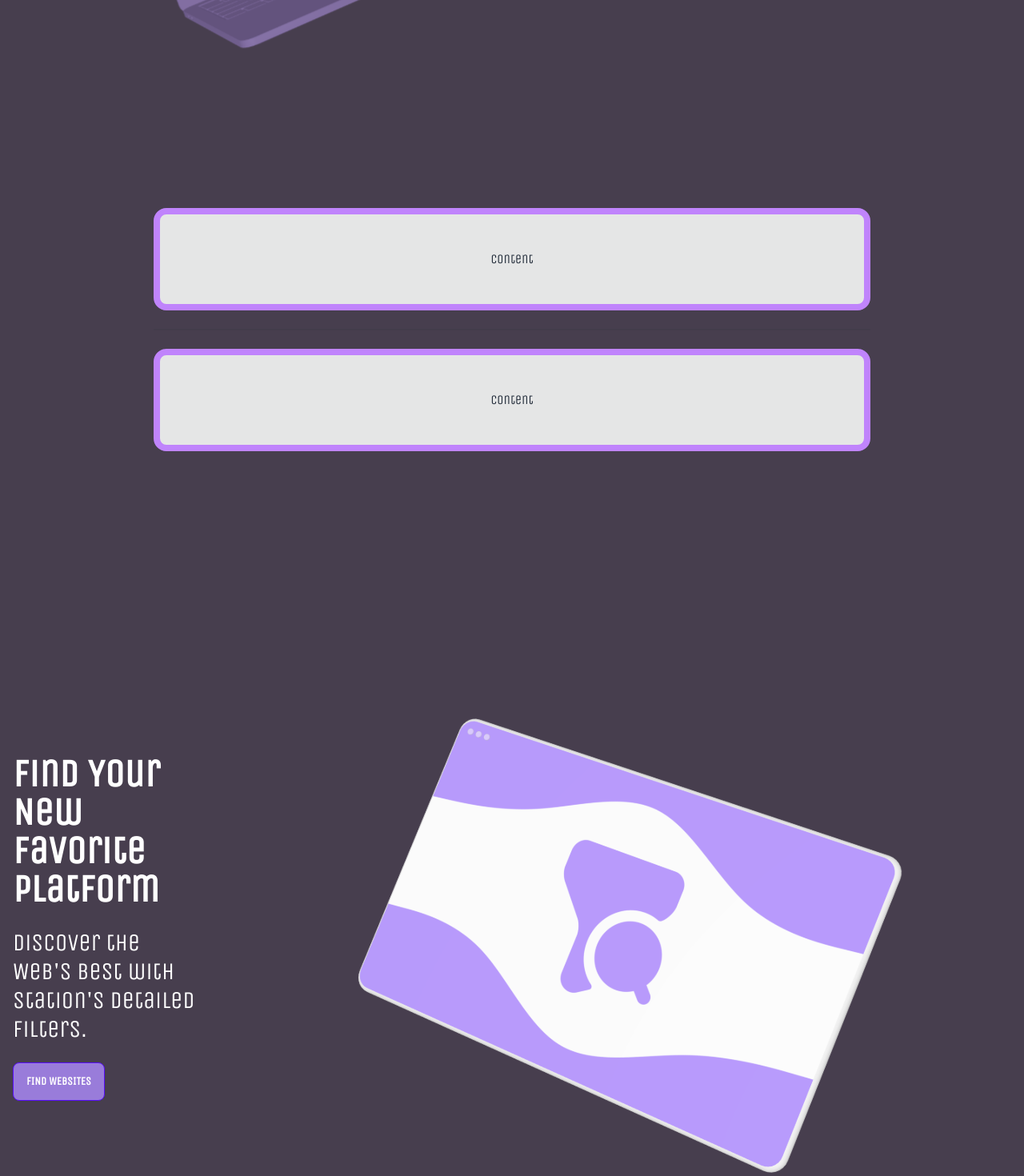
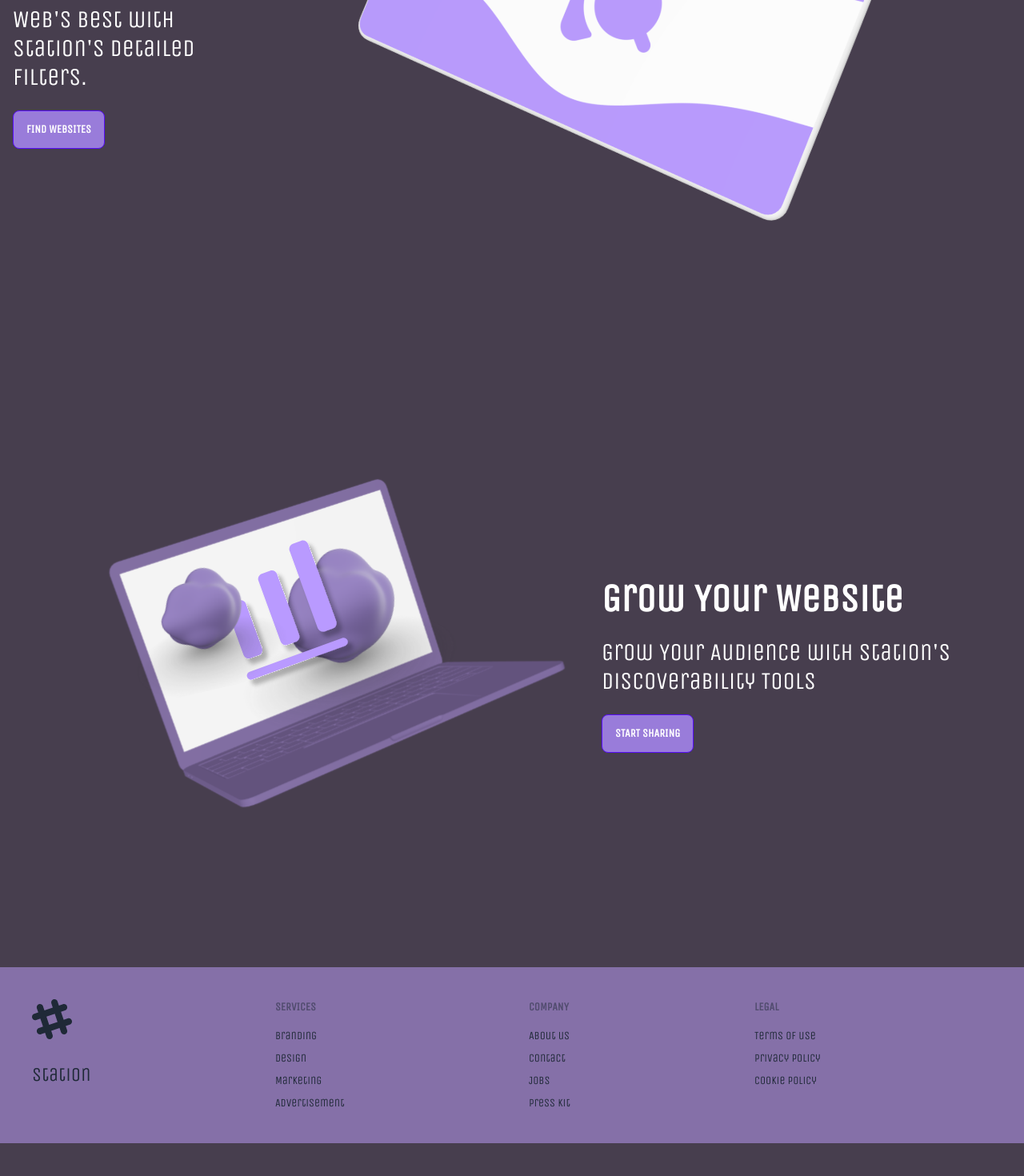
Before and after one commit to StationAPI/station-frontend, a SvelteKit app in the folder station-frontend/: page / in a window 1280 px wide. Shown: the part 580-2050 px from the top of the page at 80% size. After the commit the page ends 2009 px from the top, so only its background shows below. Built offline with nearby package versions, Linux system fonts and the light colour scheme.

Commit message:
finish homepage

```diff
--- a/station-frontend/src/routes/+page.svelte
+++ b/station-frontend/src/routes/+page.svelte
@@ -2,6 +2,22 @@
   import hero1 from "$lib/assets/hero.svg";
   import hero2 from "$lib/assets/hero-2.svg";
 </script>
+
+<div class="hero min-h-min bg-base-200 mt-6" style="background-color: #473E4E;">
+  <div class="hero-content flex-col lg:flex-row-reverse">
+    <!-- svelte-ignore a11y-img-redundant-alt -->
+    <img src={hero2} alt="Hero Image" height="1000" width="1000" />
+    <div class="text-primary-content">
+      <h1 class="text-5xl font-bold">Find Your New Favorite Platform</h1>
+      <p class="py-6 text-3xl">
+        Discover the Web's Best with Station's Detailed Filters.
+      </p>
+      <button class="btn btn-primary" style="background-color: #997CDA;"
+        >Find Websites</button
+      >
+    </div>
+  </div>
+</div>
 
 <div class="hero min-h-min bg-base-200 mt-6" style="background-color: #473E4E;">
   <div class="hero-content flex-col lg:flex-row">
@@ -18,34 +34,3 @@
     </div>
   </div>
 </div>
-
-<div class="artboard artboard-horizontal phone-5 mx-auto">
-  <div class="flex flex-col w-full lg:flex-row" />
-  <div
-    class="grid flex-grow h-32 card bg-base-300 rounded-box place-items-center border-8 border-purple-400"
-  >
-    content
-  </div>
-  <div class="divider" />
-  <div
-    class="grid flex-grow h-32 card bg-base-300 rounded-box place-items-center border-8 border-purple-400"
-  >
-    content
-  </div>
-</div>
-
-<div class="hero min-h-min bg-base-200 mt-6" style="background-color: #473E4E;">
-  <div class="hero-content flex-col lg:flex-row-reverse">
-    <!-- svelte-ignore a11y-img-redundant-alt -->
-    <img src={hero2} alt="Hero Image" height="1000" width="1000" />
-    <div class="text-primary-content">
-      <h1 class="text-5xl font-bold">Find Your New Favorite Platform</h1>
-      <p class="py-6 text-3xl">
-        Discover the Web's Best with Station's Detailed Filters.
-      </p>
-      <button class="btn btn-primary" style="background-color: #997CDA;"
-        >Find Websites</button
-      >
-    </div>
-  </div>
-</div>
```
